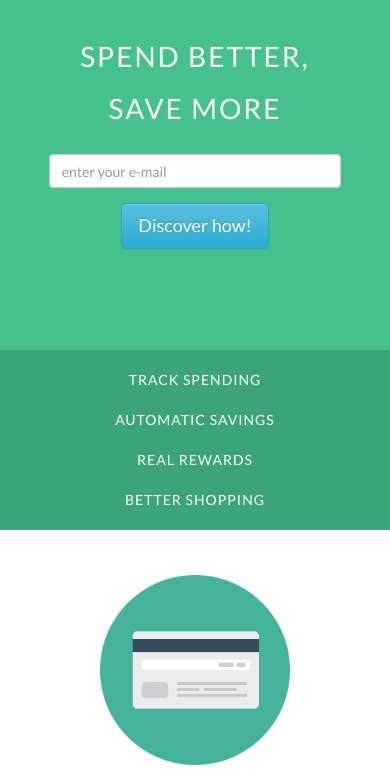
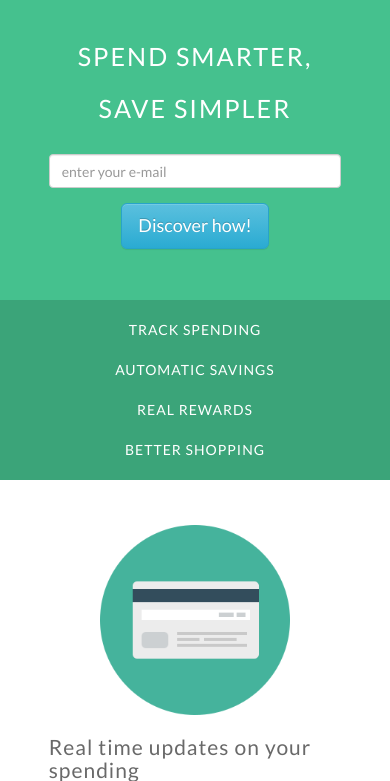
Before and after one commit to kendall80/mu-landing-design, a PHP site: page / in a window 390 px wide. Shown: the part 86-867 px from the top of the page. Run offline with PHP 8.4, Linux system fonts and the light colour scheme; some libraries are stand-ins or nearby versions; some web fonts are replaced.

Commit message:
change hero height mobile version

```diff
--- a/css/my-styles.css
+++ b/css/my-styles.css
@@ -69,6 +69,15 @@ h1 {
 /* Banner
 ========================== */
 
+.banner a {
+	color: #fff;
+	display: inline-block;
+	text-decoration: none;
+	letter-spacing: 1px;
+	text-transform: uppercase;
+	font-size: 0.75em;
+}
+
 .banner:before { /* multi-color bar */
 	content: '';
   position: absolute;
@@ -89,15 +98,6 @@ h1 {
 	padding-top: 10px;
 }
 
-.banner a {
-	color: #fff;
-	display: inline-block;
-	text-decoration: none;
-	letter-spacing: 1px;
-	text-transform: uppercase;
-	font-size: 0.75em;
-}
-
 .banner .content:after {
 	content: "";
 	display: inline-block;
@@ -113,6 +113,10 @@ section {
 
 .hero {
 	height: 530px;
+}
+
+.hero img {
+	display: inline-block;
 }
 
 .headline {
@@ -313,9 +317,10 @@ button {
 @media screen and (max-width: 650px) {
 	.hero {
 		background: none;
+		height: 480px;
 	}
 	h1 {
-		font-size: 2em;
+		font-size: 1.8em;
 	}
 	.form-group {
 		width: 100%;
--- a/index.html
+++ b/index.html
@@ -36,7 +36,7 @@
 
         <section class="hero">
           <div class="content headline">
-            <h1>Spend Better, Save More</h1>
+            <h1>Spend Smarter, Save Simpler</h1>
             <form class="form-inline call-to-action">
               <div class="form-group">
                 <label class="sr-only" for="emailAddress">Email Address</label>
```
Also changed, not shown: public/img/bg-desk.jpg, 1 other file.
